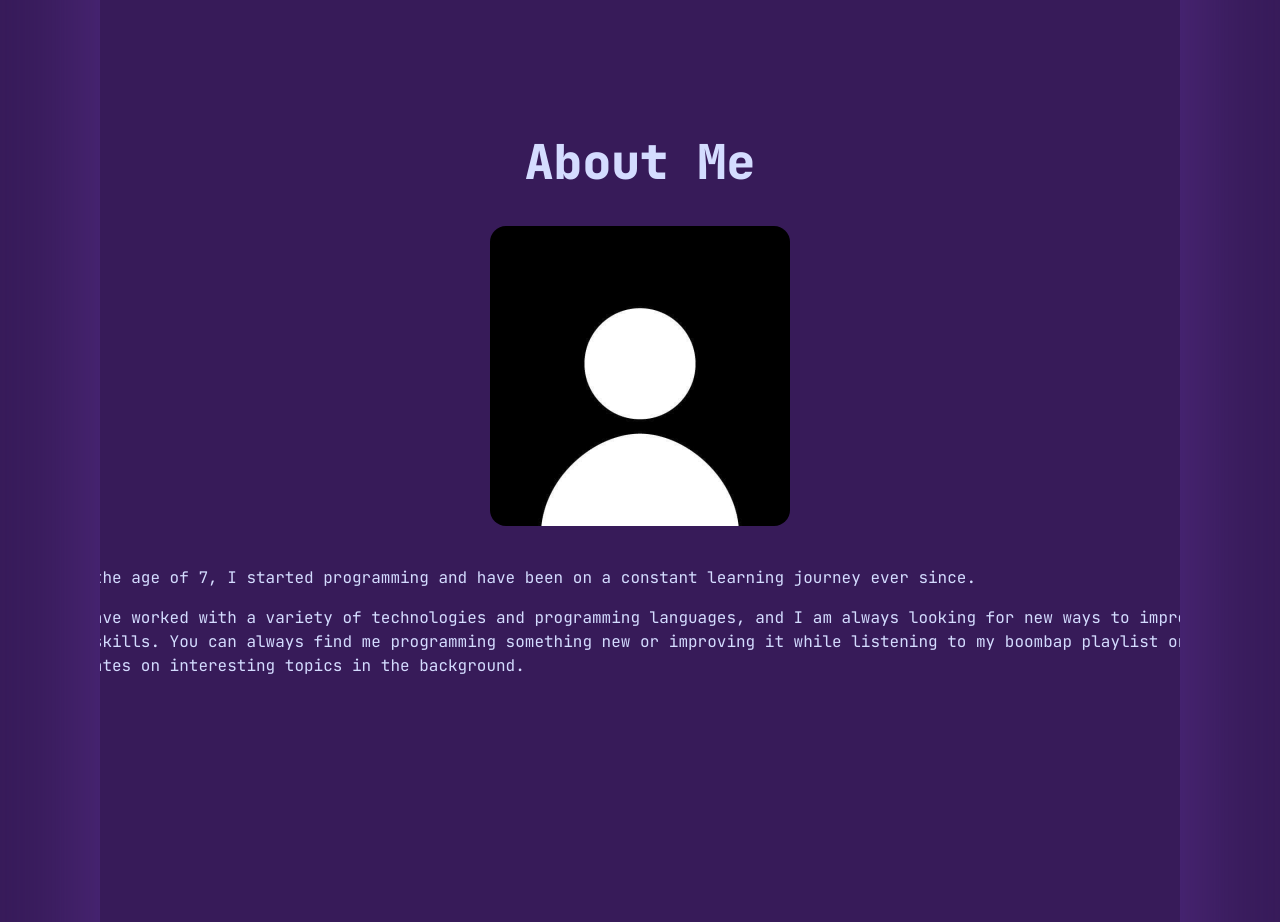
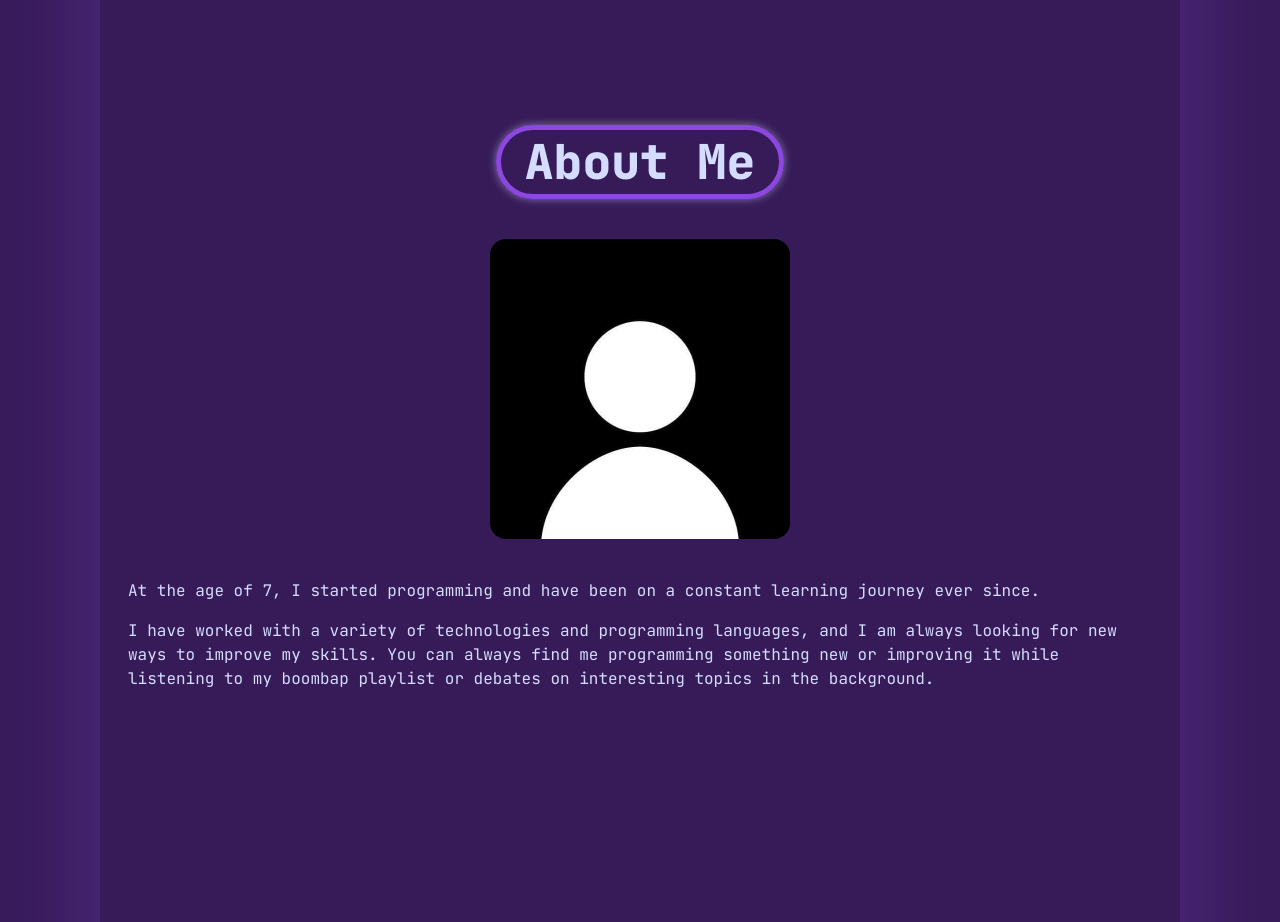
Before and after one commit to sofowest/portfolio, a React (Vite) app: page / in a window 1280 px wide. Shown: the part 880-1802 px from the top of the page. Built offline with nearby package versions, Linux system fonts and the light colour scheme.

Commit message:
Update Home.jsx

```diff
--- a/src/pages/Home.jsx
+++ b/src/pages/Home.jsx
@@ -78,11 +78,11 @@ function Home({ onFlickerBg, setIsNameFlicker }) {
       </article>
 
       <article className="h-[1000px] w-[100vw] flex flex-col gap-10 items-center justify-center bg-[var(--dark-purple)] back">
-        <h2 className="text-5xl font-extrabold text-center">About Me</h2>
+        <h2 className="text-5xl font-extrabold text-center border-5 py-2 px-6 border-[var(--light-purple)] rounded-full shadow-[0_0_8px_rgba(212,220,255,0.5)]">About Me</h2>
         <section className="justify-center items-center flex">
-          <img src="./imgs/profile.jpg" alt="foto de " className="w-[90vw] h-auto md:w-[300px] rounded-2xl" />
+          <img src="./imgs/profile.jpg" alt="foto de " className="w-[80vw] h-auto md:w-[300px] rounded-2xl" />
         </section>
-        <section className="w-[90vw] text-left mb-10 gap-4 flex flex-col">
+        <section className="w-[80vw] text-left mb-10 gap-4 flex flex-col">
           {/* <p className="text-md">Empecé a programar a los 7 años y desde entonces he estado en un viaje de aprendizaje constante. He trabajado con una variedad de tecnologías y lenguajes de programación, y siempre estoy buscando nuevas formas de mejorar mis habilidades. Me podrás encontrar siempre programando algo nuevo, o mejorandolo, mientras escucho mi playlist de boombap o debates de temas interesantes de fondo.</p> */}
           <p className="text-base">At the age of 7, I started programming and have been on a constant learning journey ever since.</p>
           <p className="text-base">I have worked with a variety of technologies and programming languages, and I am always looking for new ways to improve my skills. You can always find me programming something new or improving it while listening to my boombap playlist or debates on interesting topics in the background.</p>
```
